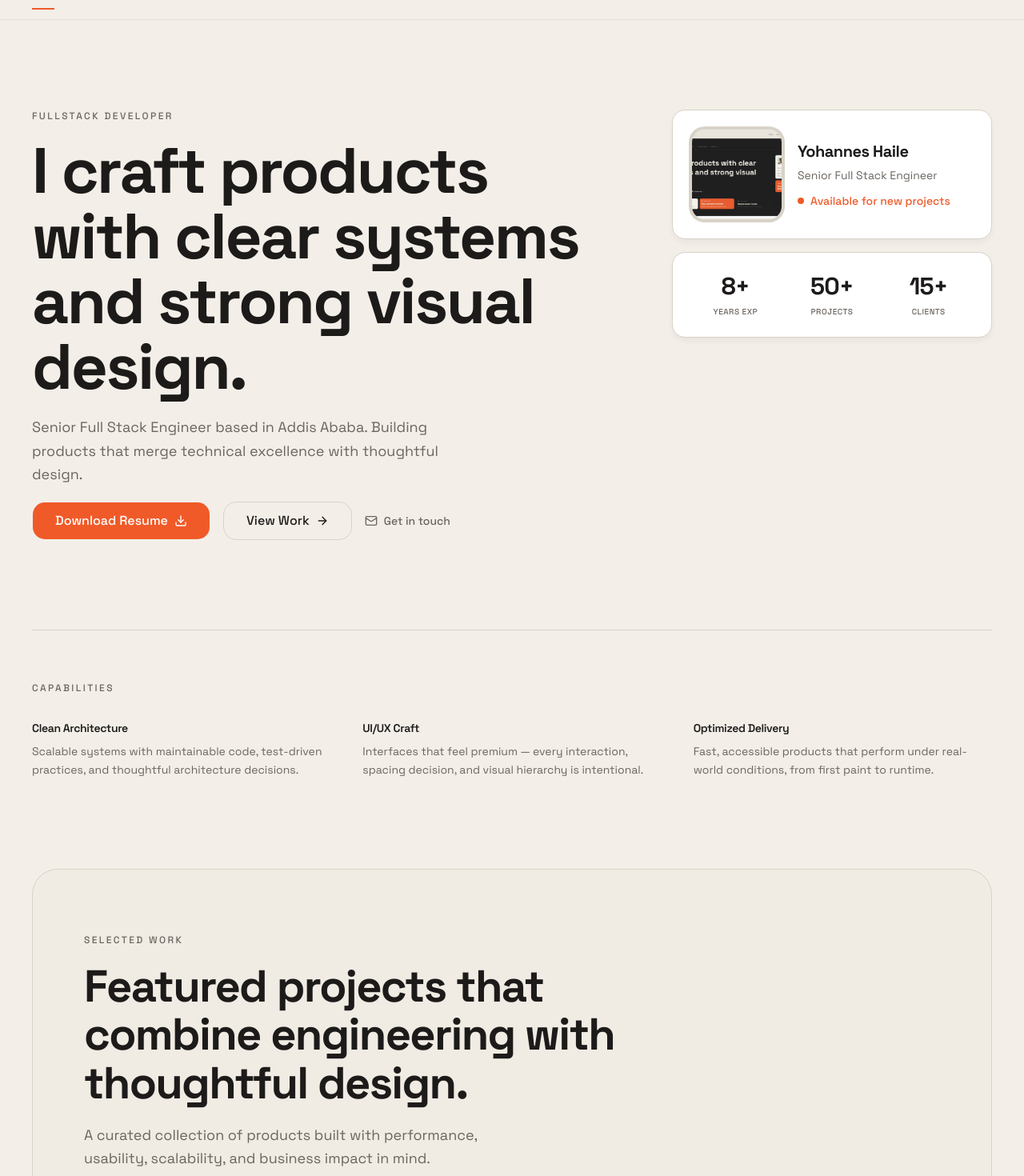
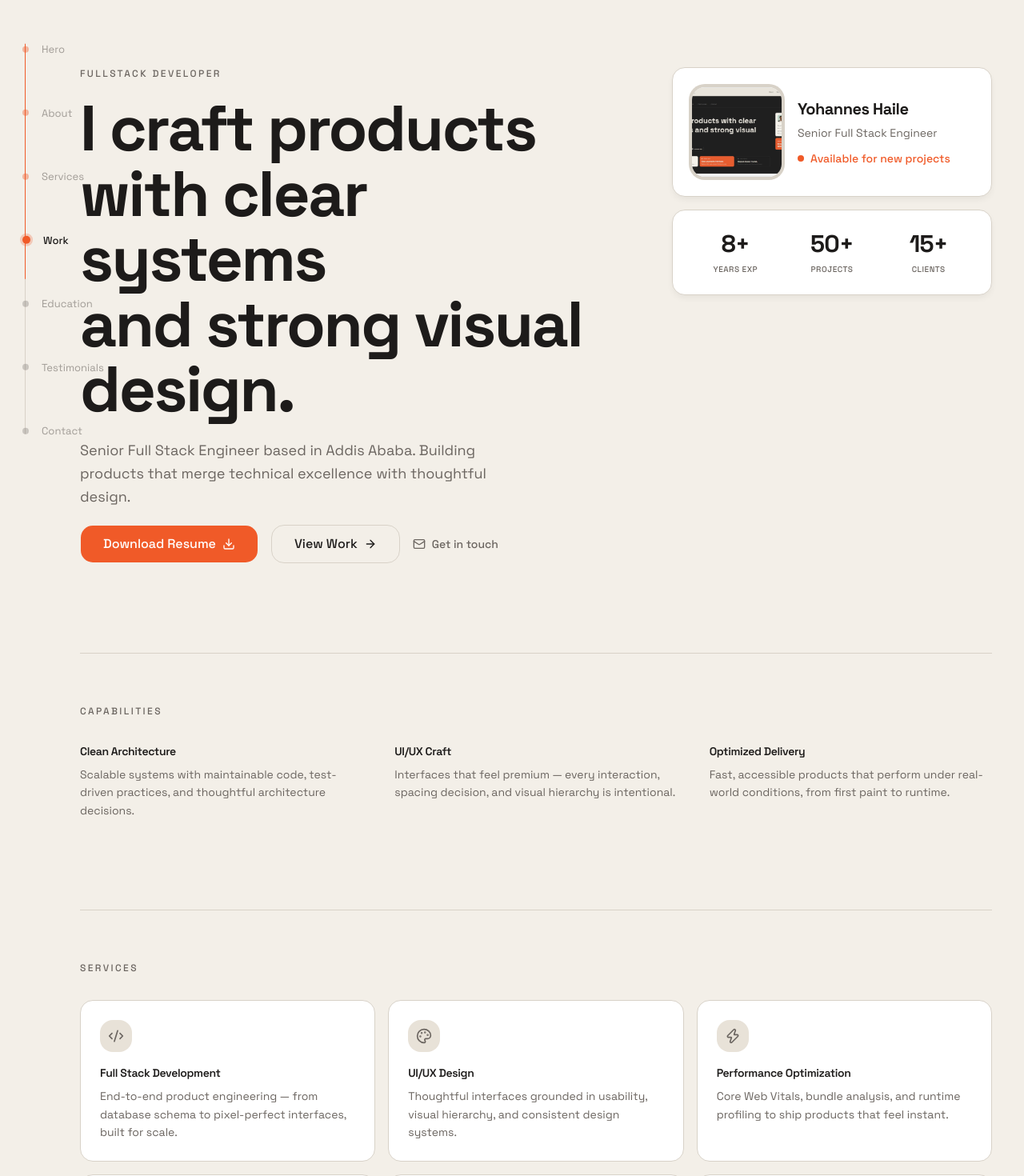
Before and after one commit to JoHaile/portfolio_2, a Next.js app: page / in a window 1280 px wide. Shown: the part 100-1570 px from the top of the page at 80% size. Built offline with nearby package versions, Linux system fonts and the light colour scheme.

Commit message:
added the vertical scroll tracker

```diff
--- a/app/page.tsx
+++ b/app/page.tsx
@@ -1,7 +1,8 @@
 import NavBar from "@/components/shared/NavBar"
-import SectionNav from "@/components/shared/SectionNav"
+import ScrollTracker from "@/components/shared/ScrollTracker"
 import { HeroSection } from "@/components/shared/HeroSection"
 import { CapabilitiesSection } from "@/components/shared/CapabilitiesSection"
+import { ServicesSection } from "@/components/shared/ServicesSection"
 import { ProjectsSection } from "@/components/shared/ProjectsSection"
 import { EducationSection } from "@/components/shared/EducationSection"
 import { TechStackSection } from "@/components/shared/TechStackSection"
@@ -13,11 +14,12 @@ export default function Home() {
   return (
     <div className="min-h-screen">
       <NavBar />
-      <SectionNav />
+      <ScrollTracker />
 
-      <main className="mx-auto max-w-[1280px] px-6 md:px-10">
+      <main className="mx-auto max-w-[1280px] px-6 md:px-10 lg:pl-[100px]">
         <HeroSection />
         <CapabilitiesSection />
+        <ServicesSection />
         <ProjectsSection />
 
         <section id="education" className="border-t border-border py-20 md:py-28">
@@ -31,7 +33,7 @@ export default function Home() {
         <ContactSection />
       </main>
 
-      <div className="mx-auto max-w-[1280px] px-6 md:px-10">
+      <div className="mx-auto max-w-[1280px] px-6 md:px-10 lg:pl-[100px]">
         <Footer />
       </div>
     </div>
--- a/components/shared/CapabilitiesSection.tsx
+++ b/components/shared/CapabilitiesSection.tsx
@@ -20,7 +20,7 @@ const capabilities = [
 
 function CapabilitiesSection() {
   return (
-    <section className="border-t border-border pt-12 pb-20 md:pt-16 md:pb-28">
+    <section id="about" className="border-t border-border pt-12 pb-20 md:pt-16 md:pb-28">
       <Label>Capabilities</Label>
 
       <div className="mt-8 grid grid-cols-1 gap-8 sm:grid-cols-3 sm:gap-10">
--- /dev/null
+++ b/components/shared/ScrollTracker.tsx
@@ -0,0 +1,191 @@
+"use client"
+
+import { useState, useEffect, useRef, useCallback } from "react"
+
+const sections = [
+  { label: "Hero", href: "#hero" },
+  { label: "About", href: "#about" },
+  { label: "Services", href: "#services" },
+  { label: "Work", href: "#work" },
+  { label: "Education", href: "#education" },
+  { label: "Testimonials", href: "#testimonials" },
+  { label: "Contact", href: "#contact" },
+]
+
+const DOT_SIZE = 8
+const DOT_SIZE_ACTIVE = 10
+const GAP = 80
+const VISUAL_GAP = 60
+const TOTAL = sections.length
+
+export default function ScrollTracker() {
+  const [activeIndex, setActiveIndex] = useState(0)
+  const [progress, setProgress] = useState(0)
+  const observerRef = useRef<IntersectionObserver | null>(null)
+  const rafRef = useRef<number>(0)
+  const offsetsRef = useRef<number[]>([])
+
+  const measureOffsets = useCallback(() => {
+    const ids = sections.map((s) => s.href.replace("#", ""))
+    offsetsRef.current = ids.map((id) => {
+      const el = document.getElementById(id)
+      return el ? el.getBoundingClientRect().top + window.scrollY : 0
+    })
+  }, [])
+
+  const onScroll = useCallback(() => {
+    cancelAnimationFrame(rafRef.current)
+    rafRef.current = requestAnimationFrame(() => {
+      const offsets = offsetsRef.current
+      if (offsets.length === 0) return
+
+      const scrollY = window.scrollY + window.innerHeight * 0.4
+
+      let idx = 0
+      for (let i = offsets.length - 1; i >= 0; i--) {
+        if (scrollY >= offsets[i]) {
+          idx = i
+          break
+        }
+      }
+
+      setActiveIndex(idx)
+
+      if (idx >= offsets.length - 1) {
+        setProgress(1)
+      } else {
+        const current = offsets[idx]
+        const next = offsets[idx + 1]
+        const range = next - current
+        if (range > 0) {
+          const raw = (scrollY - current) / range
+          setProgress(Math.max(0, Math.min(1, (idx + raw) / (TOTAL - 1))))
+        } else {
+          setProgress(idx / (TOTAL - 1))
+        }
+      }
+    })
+  }, [])
+
+  useEffect(() => {
+    measureOffsets()
+    window.addEventListener("scroll", onScroll, { passive: true })
+    window.addEventListener("resize", measureOffsets)
+    return () => {
+      window.removeEventListener("scroll", onScroll)
+      window.removeEventListener("resize", measureOffsets)
+      cancelAnimationFrame(rafRef.current)
+    }
+  }, [onScroll, measureOffsets])
+
+  useEffect(() => {
+    const ids = sections.map((s) => s.href.replace("#", ""))
+    const visible = new Map<string, number>()
+
+    observerRef.current = new IntersectionObserver(
+      (entries) => {
+        entries.forEach((entry) => {
+          if (entry.isIntersecting) visible.set(entry.target.id, entry.intersectionRatio)
+          else visible.delete(entry.target.id)
+        })
+
+        let best = -1
+        let bestId = ""
+        visible.forEach((ratio, id) => {
+          if (ratio > best) {
+            best = ratio
+            bestId = id
+          }
+        })
+        if (bestId) {
+          const idx = ids.indexOf(bestId)
+          if (idx !== -1) setActiveIndex(idx)
+        }
+      },
+      { threshold: [0, 0.15, 0.3, 0.5, 0.7, 0.85, 1] }
+    )
+
+    ids.forEach((id) => {
+      const el = document.getElementById(id)
+      if (el) observerRef.current!.observe(el)
+    })
+
+    return () => observerRef.current?.disconnect()
+  }, [])
+
+  const handleClick = (href: string) => {
+    const el = document.querySelector(href)
+    if (el) el.scrollIntoView({ behavior: "smooth", block: "start" })
+  }
+
+  const totalHeight = (TOTAL - 1) * GAP + DOT_SIZE
+  const fillHeight = Math.max(0, Math.min(1, progress)) * ((TOTAL - 1) * GAP)
+
+  return (
+    <div className="pointer-events-none fixed left-0 top-0 z-40 hidden h-screen w-[100px] lg:block">
+      <div className="absolute left-[28px] top-1/2 -translate-y-1/2">
+        <nav className="relative" aria-label="Section navigation">
+          {/* Track line */}
+          <div
+            className="absolute left-[3px] top-[3px] w-px"
+            style={{
+              height: `${totalHeight}px`,
+              background: "var(--border)",
+            }}
+          />
+
+          {/* Progress fill */}
+          <div
+            className="absolute left-[3px] top-[3px] w-px transition-[height] duration-150 ease-out"
+            style={{
+              height: `${fillHeight}px`,
+              background: "var(--primary)",
+            }}
+          />
+
+          {/* Items */}
+          <div className="relative flex flex-col" style={{ gap: `${VISUAL_GAP}px` }}>
+            {sections.map((section, i) => {
+              const isActive = i === activeIndex
+              const isPast = i < activeIndex
+
+              return (
+                <div key={section.label} className="relative flex items-center">
+                  {/* Dot */}
+                  <button
+                    onClick={() => handleClick(section.href)}
+                    className="pointer-events-auto relative z-10 flex items-center justify-center rounded-full transition-all duration-200"
+                    style={{
+                      width: isActive ? DOT_SIZE_ACTIVE : DOT_SIZE,
+                      height: isActive ? DOT_SIZE_ACTIVE : DOT_SIZE,
+                      background: isActive
+                        ? "var(--primary)"
+                        : isPast
+                          ? "var(--primary)"
+                          : "var(--muted-foreground)",
+                      opacity: isActive ? 1 : isPast ? 0.4 : 0.3,
+                      boxShadow: isActive ? "0 0 0 3px color-mix(in srgb, var(--primary) 25%, transparent)" : "none",
+                    }}
+                    aria-label={`Go to ${section.label}`}
+                  />
+
+                  {/* Label */}
+                  <button
+                    onClick={() => handleClick(section.href)}
+                    className={`pointer-events-auto ml-4 whitespace-nowrap rounded-sm transition-all duration-200 ${
+                      isActive
+                        ? "text-[13px] font-medium text-foreground"
+                        : "text-[13px] font-normal text-muted-foreground/60 hover:text-muted-foreground"
+                    }`}
+                  >
+                    {section.label}
+                  </button>
+                </div>
+              )
+            })}
+          </div>
+        </nav>
+      </div>
+    </div>
+  )
+}
--- /dev/null
+++ b/components/shared/ServicesSection.tsx
@@ -0,0 +1,73 @@
+import { Code2, Palette, Zap, Server, Smartphone, Globe } from "lucide-react"
+import { Label } from "@/components/ui/label"
+
+const services = [
+  {
+    icon: Code2,
+    title: "Full Stack Development",
+    description:
+      "End-to-end product engineering — from database schema to pixel-perfect interfaces, built for scale.",
+  },
+  {
+    icon: Palette,
+    title: "UI/UX Design",
+    description:
+      "Thoughtful interfaces grounded in usability, visual hierarchy, and consistent design systems.",
+  },
+  {
+    icon: Zap,
+    title: "Performance Optimization",
+    description:
+      "Core Web Vitals, bundle analysis, and runtime profiling to ship products that feel instant.",
+  },
+  {
+    icon: Server,
+    title: "Backend & Infrastructure",
+    description:
+      "APIs, databases, auth, caching, and deployment pipelines — the invisible backbone of every product.",
+  },
+  {
+    icon: Smartphone,
+    title: "Responsive Engineering",
+    description:
+      "Mobile-first, accessible, and performant across every device and browser.",
+  },
+  {
+    icon: Globe,
+    title: "Technical Consulting",
+    description:
+      "Architecture reviews, stack selection, and technical strategy for teams building at pace.",
+  },
+]
+
+function ServicesSection() {
+  return (
+    <section id="services" className="border-t border-border pt-12 pb-20 md:pt-16 md:pb-28">
+      <Label>Services</Label>
+
+      <div className="mt-8 grid grid-cols-1 gap-4 sm:grid-cols-2 lg:grid-cols-3">
+        {services.map((service) => {
+          const Icon = service.icon
+          return (
+            <div
+              key={service.title}
+              className="group rounded-2xl border border-border bg-card p-6 transition-all duration-200 hover:-translate-y-0.5 hover:border-foreground/15 hover:shadow-md"
+            >
+              <div className="mb-4 flex size-10 items-center justify-center rounded-xl bg-muted transition-colors duration-200 group-hover:bg-primary/10">
+                <Icon className="size-5 text-muted-foreground transition-colors duration-200 group-hover:text-primary" />
+              </div>
+              <h3 className="text-sm font-semibold tracking-tight text-foreground">
+                {service.title}
+              </h3>
+              <p className="mt-2 text-sm leading-relaxed text-muted-foreground">
+                {service.description}
+              </p>
+            </div>
+          )
+        })}
+      </div>
+    </section>
+  )
+}
+
+export { ServicesSection }
```
